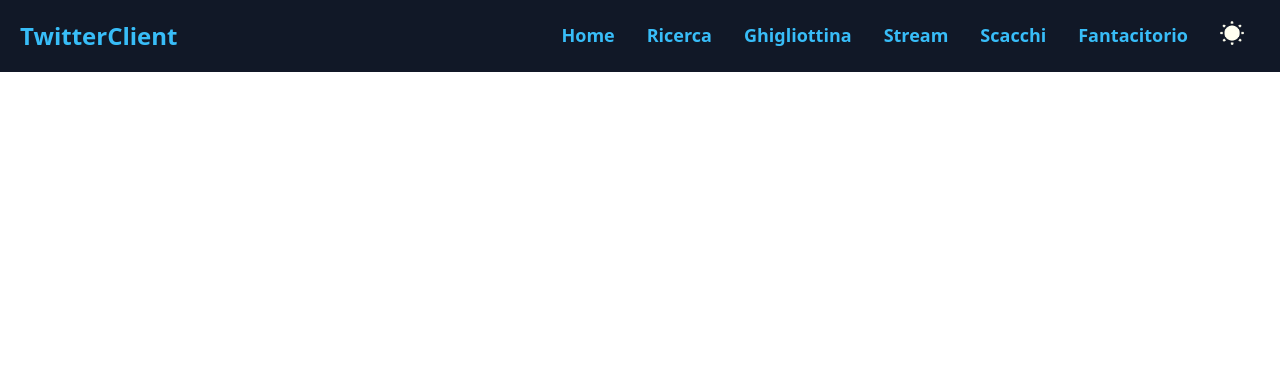
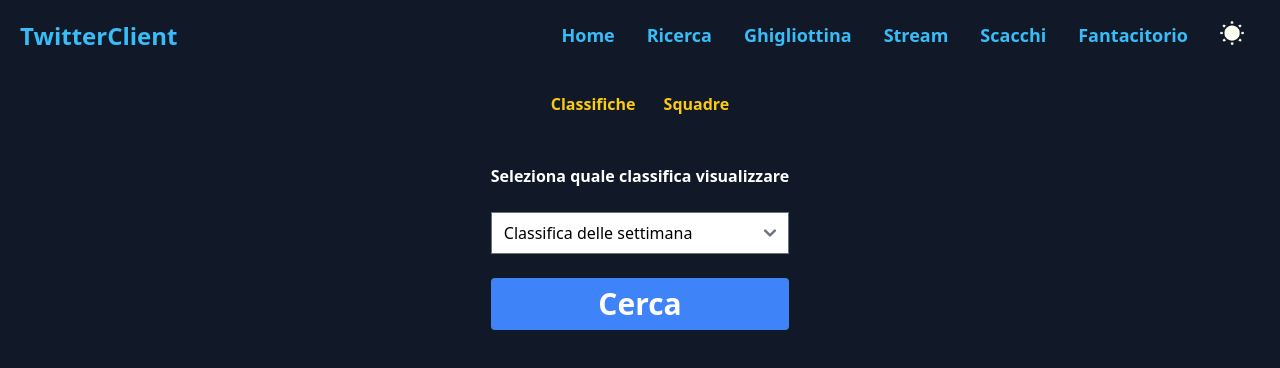
Before and after one commit to jortikcode/twitter-client-swe, a React (Create React App) app in the folder frontend/: page /fantacitorio/scores in a window 1280 px wide. Shown: the top 368 px of the page. Built offline with nearby package versions, Linux system fonts and the light colour scheme.

Commit message:
added fantacitorio routes

```diff
--- a/frontend/src/App.js
+++ b/frontend/src/App.js
@@ -10,6 +10,8 @@ import Ghigliottina from './screens/Ghigliottina';
 import StreamPage from './screens/StreamPage';
 import Chess from './screens/Chess';
 import Fantacitorio from './screens/Fantacitorio';
+import Squadre from './screens/Squadre';
+import Ranks from './screens/Ranks';
 
 
 function App() {
@@ -28,7 +30,10 @@ function App() {
           <Route path='/ghigliottina' element={<Ghigliottina />} />
           <Route path='/stream' element={<StreamPage />} />
           <Route path='/chess' element={<Chess />} />
-          <Route path='/fantacitorio' element={<Fantacitorio />} />
+          <Route path='/fantacitorio' element={<Fantacitorio />}>
+            <Route path='/fantacitorio/teams' element={<Squadre />} />
+            <Route path='/fantacitorio/scores' element={<Ranks />} />
+          </Route>
         </Routes>
       </BrowserRouter>
     </div>
--- a/frontend/src/components/Navbar.js
+++ b/frontend/src/components/Navbar.js
@@ -26,7 +26,7 @@ function Navbar() {
 						<Link to='/chess' className="text-lg font-semibold dark:text-sky-400 hover:text-cyan-500 duration-500">Scacchi</Link>
 					</li>
 					<li className="mx-4 mt-4 md:my-0">
-						<Link to='/fantacitorio' className="text-lg font-semibold dark:text-sky-400 hover:text-cyan-500 duration-500">Fantacitorio</Link>
+						<Link to='/fantacitorio/teams' className="text-lg font-semibold dark:text-sky-400 hover:text-cyan-500 duration-500">Fantacitorio</Link>
 					</li>
 					<li className="mx-4 mt-4 md:my-0">
 						<TogglerColor />
--- a/frontend/src/screens/Fantacitorio.js
+++ b/frontend/src/screens/Fantacitorio.js
@@ -1,56 +1,17 @@
-import { useDispatch, useSelector } from 'react-redux';
-import { loadingFantacitorio, scores } from '../actions/fantacitorio';
-import SearchForm from '../components/SearchForm'
-import LoadingSpinner from '../components/LoadingSpinner';
-import { useEffect, useState } from 'react';
-
-const WEEKLY_SCORES = "weeklyScores";
-const ALL_SCORES = "ranking"
+import { Link, Outlet } from "react-router-dom";
 
 const Fantacitorio = () => {
-    const dispatch = useDispatch();
-    const [ type, setType ] = useState("");
-    const { isLoadingFantacitorio } = useSelector(state => state.fantacitorio);
-    useEffect(() => {
-        switch(type){
-            case WEEKLY_SCORES:
-                dispatch(loadingFantacitorio(true));
-                dispatch(scores(type));
-                break;
-            case ALL_SCORES:
-                dispatch(loadingFantacitorio(true));
-                dispatch(scores(type));
-                break;
-            default:
-                break;
-        }
-    }, [type, dispatch]);
-
     return (
         <>
             <div className="flex flex-col w-full min-h-screen h-auto p-5 items-center dark:bg-gray-900">
-                <SearchForm fantacitorio={true} />
-                <LoadingSpinner isVisible={isLoadingFantacitorio} />
-                <ul className="flex flex-wrap text-sm font-medium text-center text-gray-500 border-b border-gray-200 dark:border-gray-700 dark:text-gray-400">
-                    <li className="mr-2">
-                        <button
-                            className="inline-block p-4 rounded-t-lg hover:text-gray-600 hover:bg-gray-50 dark:hover:bg-gray-800 dark:hover:text-gray-300"
-                            onClick={e => setType(WEEKLY_SCORES)}
-                        >
-                            Classifica della settimana
-                        </button>
-                    </li>
-                    <li className="mr-2">
-                        <button
-                            className="inline-block p-4 rounded-t-lg hover:text-gray-600 hover:bg-gray-50 dark:hover:bg-gray-800 dark:hover:text-gray-300"
-                            onClick={e => setType(ALL_SCORES)}
-                        >
-                            Classifica di sempre
-                        </button>
-                    </li>
+                <ul className="flex flex-row w-full justify-center gap-x-7 dark:text-yellow-300 font-bold text-amber-800">
+                    <li className="active:text-yellow-500"> <Link to='/fantacitorio/scores'> Classifiche </Link> </li>
+                    <li className="active:text-yellow-500"> <Link to='/fantacitorio/teams'> Squadre </Link> </li>
                 </ul>
+                <Outlet />
             </div>
         </>
-    )
-};
+    );
+}
+
 export default Fantacitorio;
--- /dev/null
+++ b/frontend/src/screens/Ranks.js
@@ -0,0 +1,34 @@
+import { useDispatch, useSelector } from 'react-redux';
+import LoadingSpinner from '../components/LoadingSpinner';
+import { loadingFantacitorio, scores } from '../actions/fantacitorio'
+import { useRef } from 'react';
+
+const WEEKLY_SCORES = "weeklyPoints";
+const ALL_SCORES = "ranking"
+
+const Ranks = () => {
+    const type = useRef(WEEKLY_SCORES);
+    const dispatch = useDispatch();
+    const { isLoadingFantacitorio } = useSelector(state => state.fantacitorio);
+    return (
+        <>
+        <form className="flex flex-col gap-y-6" >
+            <label className="pt-12 font-bold dark:text-white" htmlFor="classifica"> Seleziona quale classifica visualizzare </label>
+            <select ref={type}>
+                <option value={WEEKLY_SCORES}> Classifica delle settimana </option>
+                <option value={ALL_SCORES}> Classifica di sempre </option>
+            </select>
+            <button className="text-3xl dark:text-white bg-blue-500 hover:bg-blue-700 text-white font-bold py-2 px-4 rounded"
+                    type="button"
+                    onClick={e => {
+                        console.log(type.current.value)
+                        dispatch(loadingFantacitorio(true));
+                        dispatch(scores(type.current.value));
+                        }}> Cerca </button>
+        </form>
+        <LoadingSpinner isVisible={isLoadingFantacitorio} />
+        </>
+    );
+}
+
+export default Ranks;
--- /dev/null
+++ b/frontend/src/screens/Squadre.js
@@ -0,0 +1,14 @@
+import { useSelector } from 'react-redux';
+import SearchForm from '../components/SearchForm'
+import LoadingSpinner from '../components/LoadingSpinner';
+
+const Squadre = () => {
+    const { isLoadingFantacitorio } = useSelector(state => state.fantacitorio);
+    return (
+        <>
+            <SearchForm fantacitorio={true} />
+            <LoadingSpinner isVisible={isLoadingFantacitorio} />
+        </>
+    )
+};
+export default Squadre;
```
